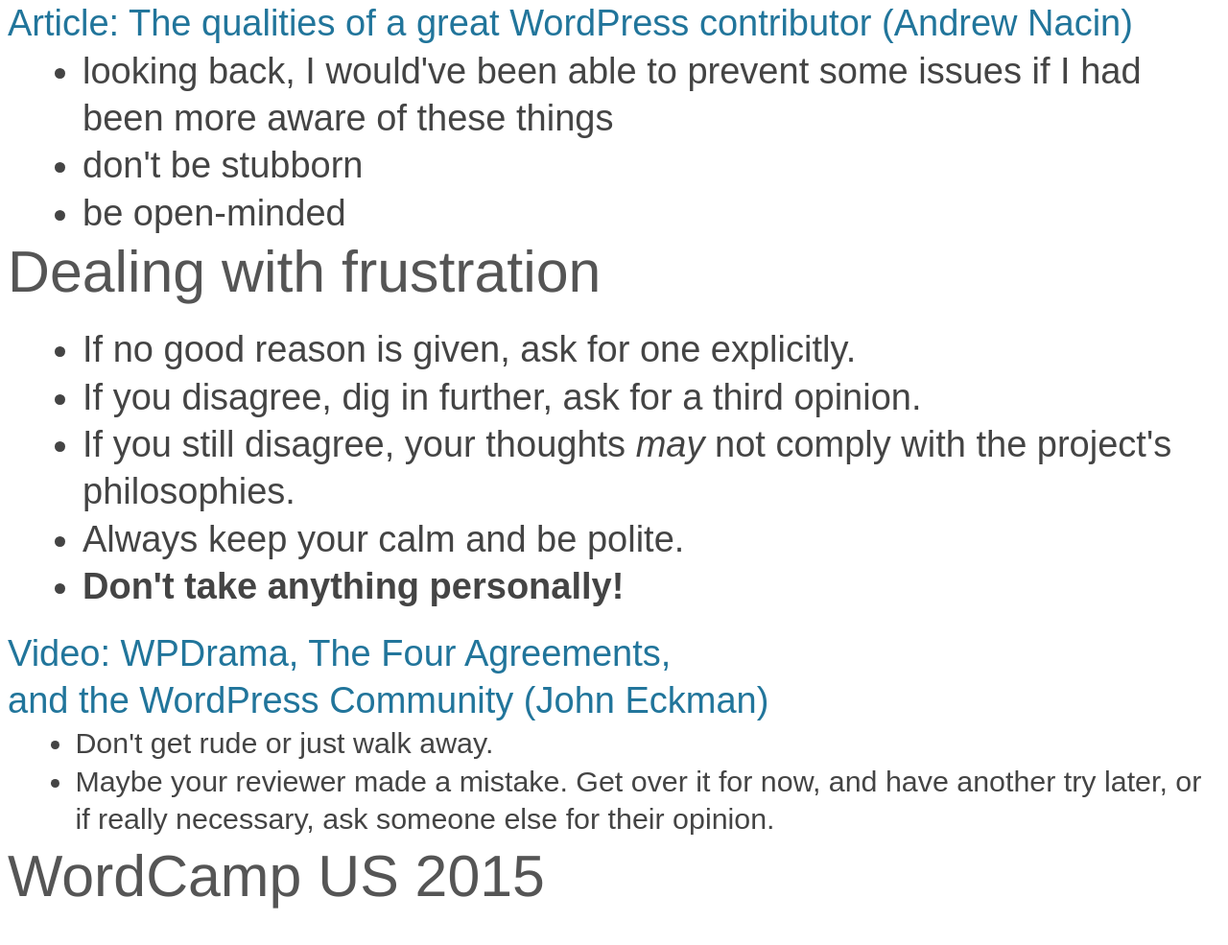
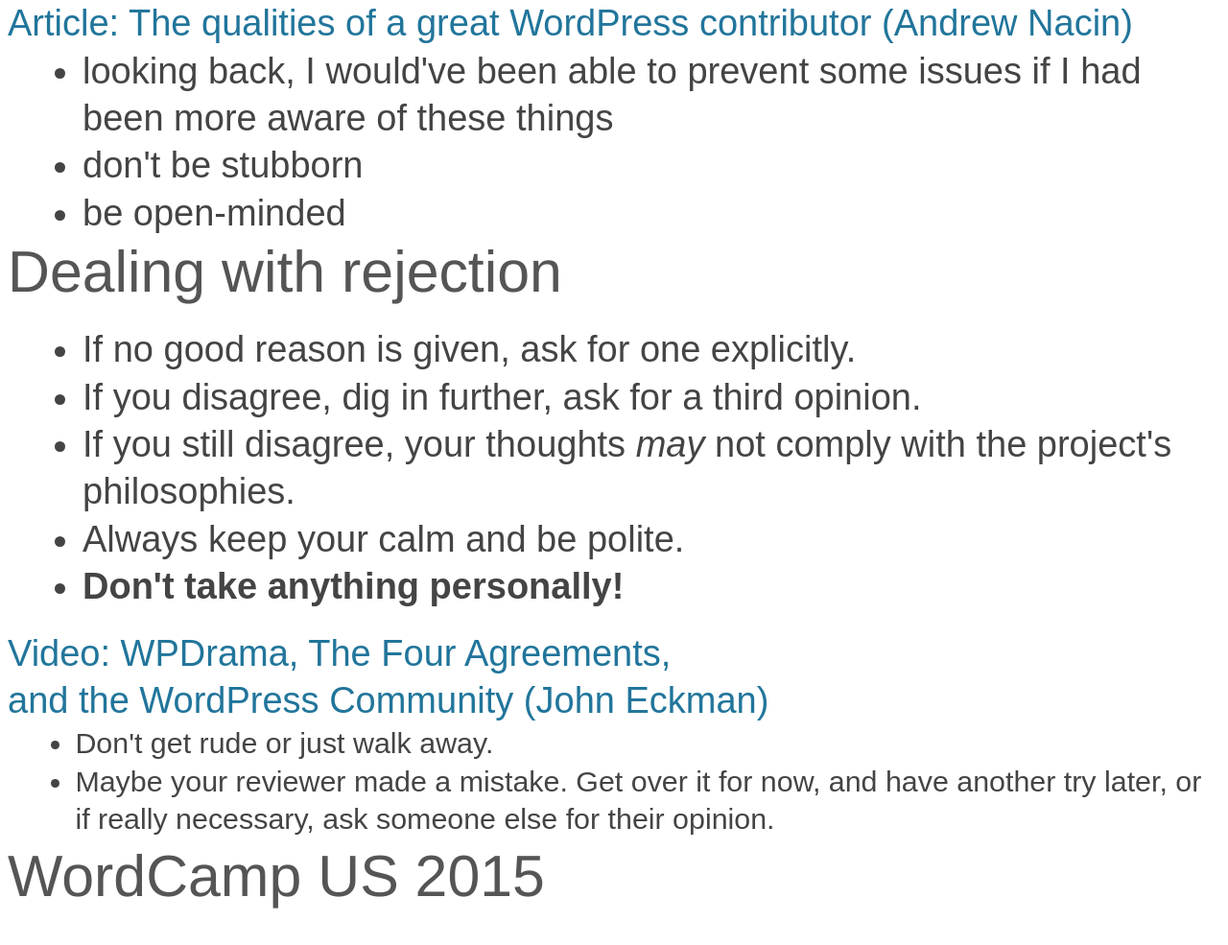
Before and after one commit to felixarntz/slides, a website: page contributing-to-wordpress-core-wcus-2017/index.html in a window 1280 px wide. Shown: the part 4685-5670 px from the top of the page at 96% size. Drawn offline with Linux system fonts and the light colour scheme.

Commit message:
Update string in presentation.

```diff
--- a/contributing-to-wordpress-core-wcus-2017/index.html
+++ b/contributing-to-wordpress-core-wcus-2017/index.html
@@ -239,7 +239,7 @@
 				</section>
 
 				<section>
-					<h2>Dealing with frustration</h2>
+					<h2>Dealing with rejection</h2>
 
 					<ul>
 						<li>If no good reason is given, ask for one explicitly.</li>
```
